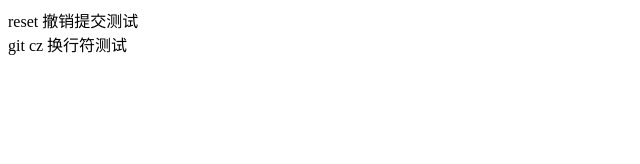
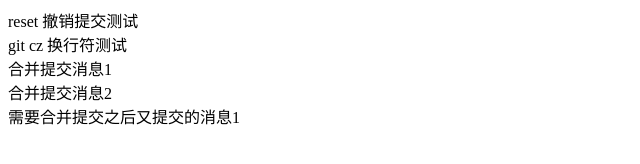
Before and after one commit to white4206/git-study, a website: page index.html in a window 1280 px wide. Shown: the whole page, without its empty margins (0-640 px from the left). Drawn offline with Linux system fonts and the light colour scheme.

Commit message:
refactor: 合并提交消息
refactor: 合并提交消息

```diff
--- a/index.html
+++ b/index.html
@@ -8,5 +8,8 @@
   <body>
     <div class="root">reset 撤销提交测试</div>
     <div>git cz 换行符测试</div>
+    <div>合并提交消息1</div>
+    <div>合并提交消息2</div>
+    <div>需要合并提交之后又提交的消息1</div>
   </body>
 </html>
```
